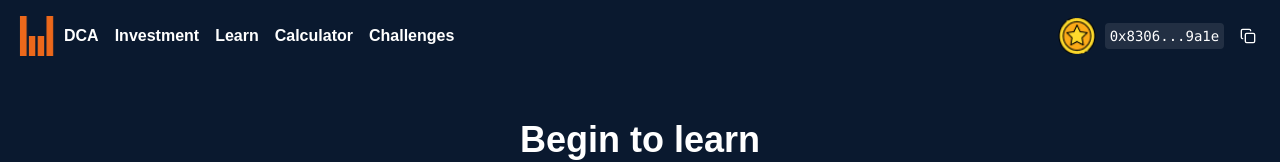
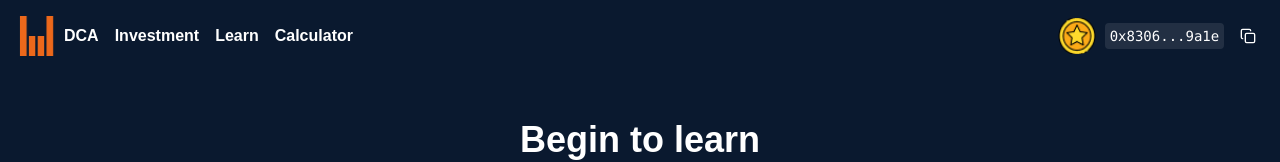
Before and after one commit to wolfcito/blockstar-dca, a Next.js app: page / in a window 1280 px wide. Shown: the top 162 px of the page. Built offline with nearby package versions, Linux system fonts and the light colour scheme; no server answers.

Commit message:
Chore: remove chanllenges from header.component.tsx

```diff
--- a/src/app/components/header/header.component.tsx
+++ b/src/app/components/header/header.component.tsx
@@ -35,9 +35,9 @@ export function Header() {
               <li className="hover:text-[#f26419]">
                 <Link href="/calculator">Calculator</Link>
               </li>
-              <li className="hover:text-[#f26419]">
+              {/* <li className="hover:text-[#f26419]">
                 <Link href="/challenges">Challenges</Link>
-              </li>
+              </li> */}
             </ul>
           </nav>
         </div>
@@ -85,11 +85,11 @@ export function Header() {
                 Calculator
               </Link>
             </li>
-            <li className="hover:text-[#f26419] w-full lg:w-auto">
+            {/* <li className="hover:text-[#f26419] w-full lg:w-auto">
               <Link href="/challenges" className="block py-2">
                 Challenges
               </Link>
-            </li>
+            </li> */}
           </ul>
         </nav>
         <div className="relative mb-4">
```
